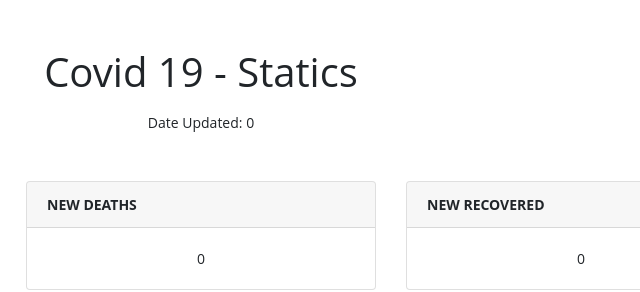
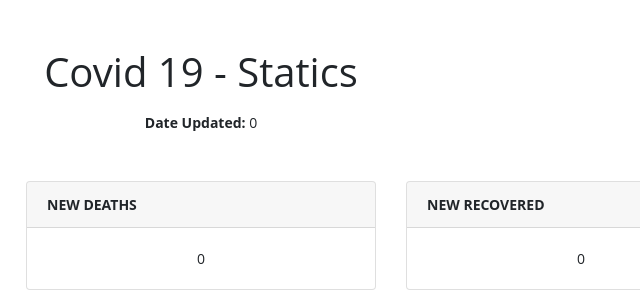
Before and after one commit to gianvallejos92/covid19-statics, a website with bundled scripts: page index.html in a window 1280 px wide. Shown: the top 292 px of the page, 439-1079 px from the left. Built offline with nearby package versions, Linux system fonts and the light colour scheme.

Commit message:
Date Update

```diff
--- a/index.html
+++ b/index.html
@@ -22,7 +22,7 @@
                     <div class="row">
                         <div class="col">
                             <div class="pt-3 text-center">
-                                Date Updated: <span id="date-statics">0</span>
+                                <strong>Date Updated: </strong><span id="date-statics">0</span>
                             </div>
                         </div>
                     </div>
```
